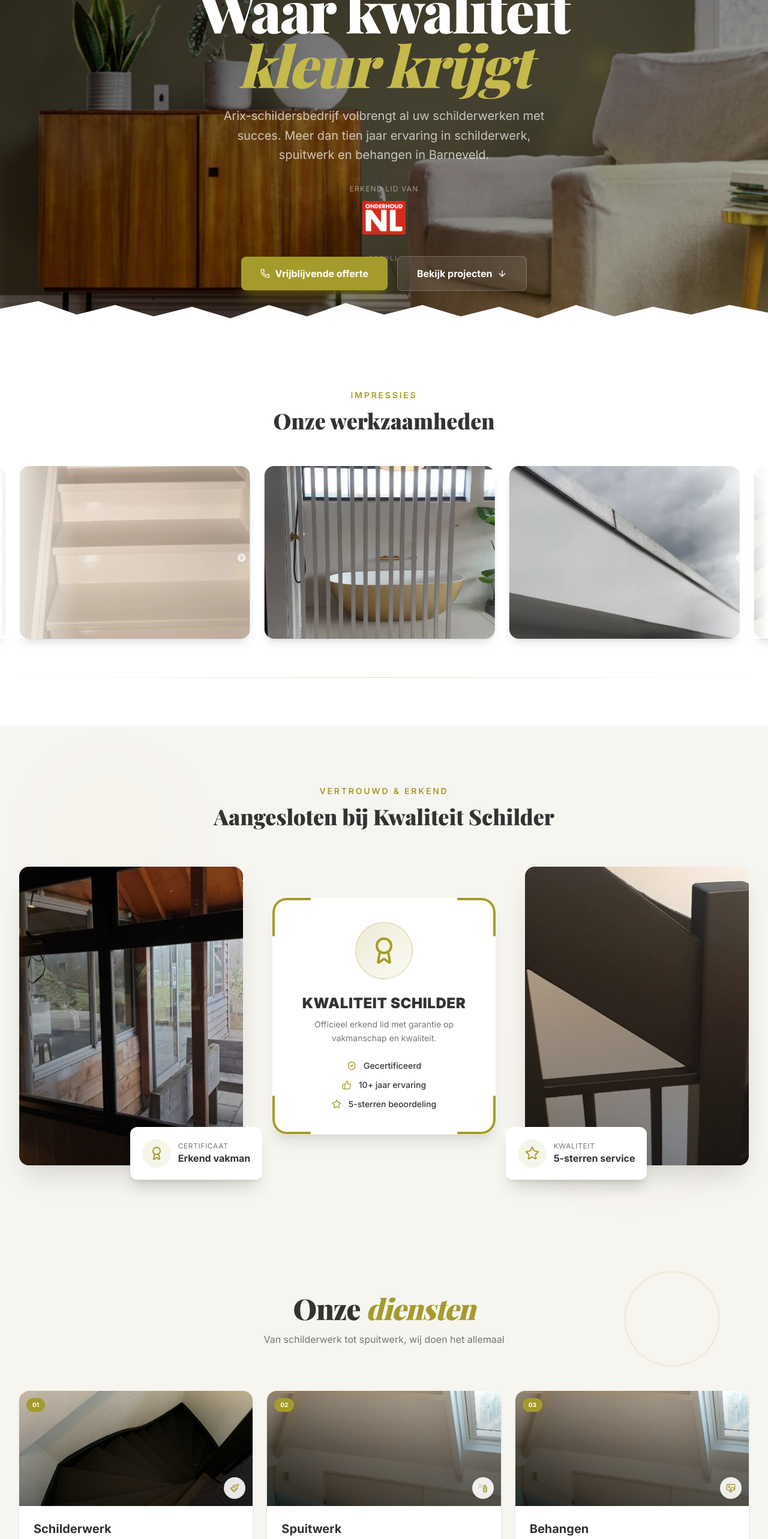
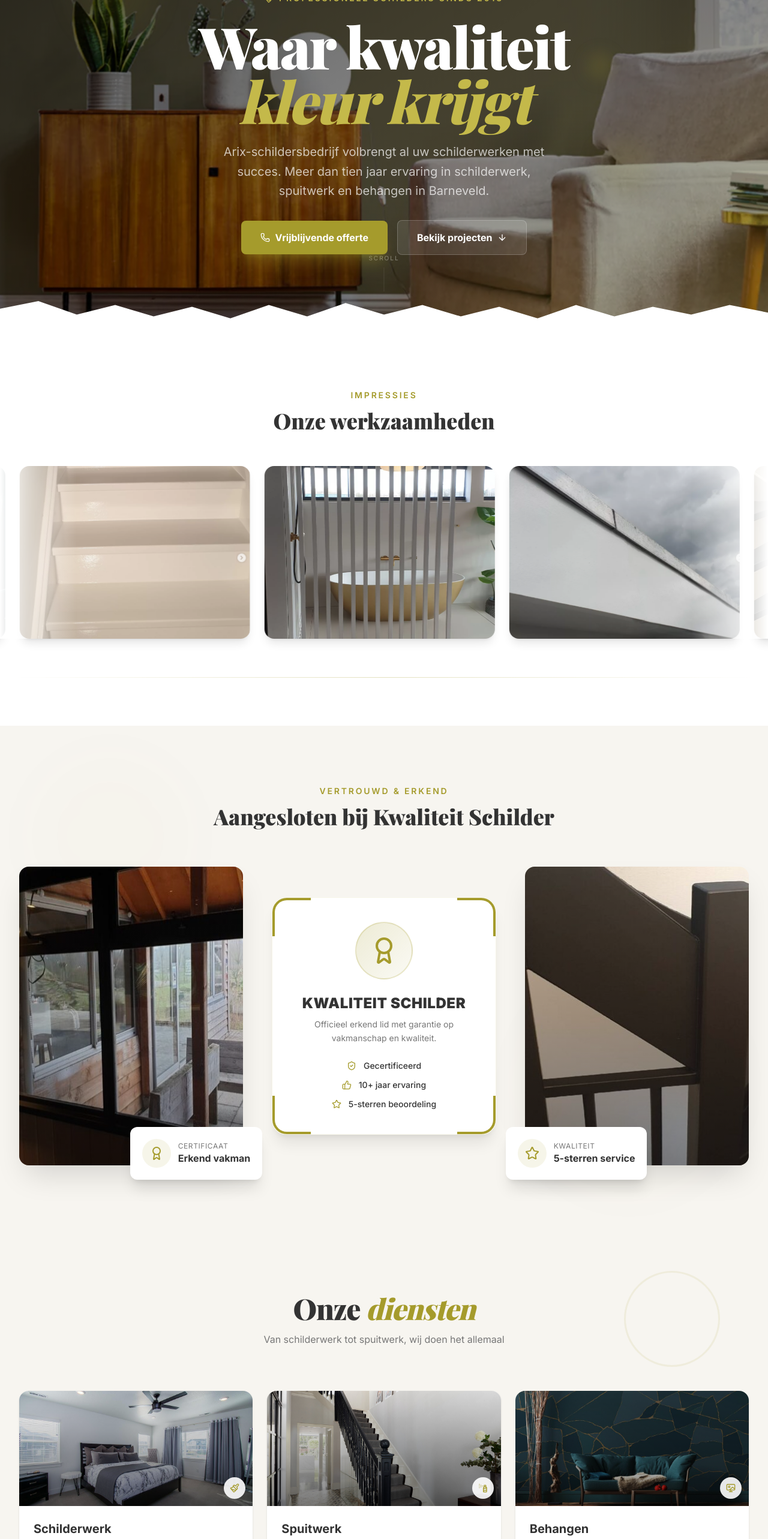
Before and after one commit to hameda9795/Arix, a Next.js app: page / in a window 1280 px wide. Shown: the part 234-2800 px from the top of the page at 60% size. Built offline with nearby package versions, Linux system fonts and the light colour scheme; a web font is replaced by a local one.

Commit message:
Update site: new before/after images, auto-animating portfolio, stats update, remove green logo

```diff
--- a/src/components/BeforeAfter.tsx
+++ b/src/components/BeforeAfter.tsx
@@ -76,7 +76,7 @@ export default function BeforeAfter() {
           >
             {/* After image (full) */}
             <img
-              src="/images/project5.jpg"
+              src="/images/binnen-na.png"
               alt="Na"
               className="absolute inset-0 w-full h-full object-contain"
               draggable={false}
@@ -88,7 +88,7 @@ export default function BeforeAfter() {
               style={{ clipPath: `inset(0 ${100 - sliderPosition}% 0 0)` }}
             >
               <img
-                src="/images/project1.jpg"
+                src="/images/binnen-voor.png"
                 alt="Voor"
                 className="absolute inset-0 w-full h-full object-contain"
                 draggable={false}
--- a/src/components/Hero.tsx
+++ b/src/components/Hero.tsx
@@ -80,27 +80,6 @@ export default function Hero() {
           Barneveld.
         </motion.p>
 
-        {/* OnderhoudNL Logo - trust badge */}
-        <motion.div
-          initial={{ opacity: 0, y: 20 }}
-          animate={{ opacity: 1, y: 0 }}
-          transition={{ duration: 0.8, delay: 0.4, ease: "easeOut" }}
-          className="flex flex-col items-center mb-6 sm:mb-8"
-        >
-          <span className="text-[10px] sm:text-xs text-white/50 uppercase tracking-widest mb-2">
-            Erkend lid van
-          </span>
-          <div className="relative w-28 h-12 sm:w-36 sm:h-14 md:w-40 md:h-16 flex items-center justify-center">
-            <Image
-              src="/images/OnderhoudNL_Standaard_RGB_zonder witruimte.png"
-              alt="OnderhoudNL erkend bedrijf"
-              fill
-              className="object-contain p-1"
-              sizes="(max-width: 640px) 112px, (max-width: 768px) 144px, 160px"
-            />
-          </div>
-        </motion.div>
-
         <motion.div
           initial={{ opacity: 0, y: 30 }}
           animate={{ opacity: 1, y: 0 }}
--- a/src/components/Portfolio.tsx
+++ b/src/components/Portfolio.tsx
@@ -6,10 +6,114 @@ import { ArrowRight } from "lucide-react";
 import ScrollReveal from "./ScrollReveal";
 
 const projects = [
-  { title: "Trap renovatie - Barneveld", tag: "Trap", image: "/images/project1.jpg", size: "large" },
-  { title: "Houtrot reparatie", tag: "Houtrot", image: "/images/project2.jpg", size: "small" },
-  { title: "Zolder transformatie", tag: "Zolder", image: "/images/project3.jpg", size: "small" },
+  {
+    title: "Trap renovatie - Barneveld",
+    tag: "Trap",
+    before: "/projecten/binnen/trap-voor.jpeg",
+    after: "/projecten/binnen/trap-na.jpeg",
+    size: "large",
+  },
+  {
+    title: "Houtrot reparatie",
+    tag: "Houtrot",
+    before: "/projecten/buiten/houtrot-voor.jpeg",
+    after: "/projecten/buiten/houtrot-na.jpeg",
+    size: "small",
+  },
+  {
+    title: "Buitendeur verven",
+    tag: "Buiten",
+    before: "/projecten/buiten/Buitendeur verven-voor.jpeg",
+    after: "/projecten/buiten/Buitendeur verven-na.jpeg",
+    size: "small",
+  },
 ];
+
+function AutoBeforeAfterCard({
+  before,
+  after,
+  title,
+  tag,
+  className = "",
+}: {
+  before: string;
+  after: string;
+  title: string;
+  tag: string;
+  className?: string;
+}) {
+  return (
+    <Link href="/projecten" className="group relative block rounded-2xl overflow-hidden">
+      <div className={`${className}`}>
+        {/* After image (background) */}
+        <img
+          src={after}
+          alt={`Na - ${title}`}
+          className="absolute inset-0 w-full h-full object-cover transition-transform duration-700 group-hover:scale-105"
+        />
+
+        {/* Before image with auto-animation */}
+        <motion.div
+          className="absolute inset-0 overflow-hidden"
+          initial={{ clipPath: "inset(0 100% 0 0)" }}
+          animate={{
+            clipPath: [
+              "inset(0 100% 0 0)",
+              "inset(0 0% 0 0)",
+              "inset(0 100% 0 0)",
+            ],
+          }}
+          transition={{
+            duration: 5,
+            repeat: Infinity,
+            ease: "easeInOut",
+          }}
+        >
+          <img
+            src={before}
+            alt={`Voor - ${title}`}
+            className="absolute inset-0 w-full h-full object-cover"
+          />
+        </motion.div>
+
+        {/* Animated divider line */}
+        <motion.div
+          className="absolute top-0 bottom-0 z-10"
+          animate={{ left: ["0%", "100%", "0%"] }}
+          transition={{
+            duration: 5,
+            repeat: Infinity,
+            ease: "easeInOut",
+          }}
+        >
+          <div className="absolute top-0 bottom-0 left-1/2 -translate-x-1/2 w-1 bg-white shadow-lg" />
+          <div className="absolute top-1/2 left-1/2 -translate-x-1/2 -translate-y-1/2 w-9 h-9 sm:w-10 sm:h-10 bg-white rounded-full shadow-xl flex items-center justify-center">
+            <ArrowRight className="w-4 h-4 sm:w-5 sm:h-5 text-text" />
+          </div>
+        </motion.div>
+
+        {/* Labels */}
+        <div className="absolute top-4 left-4 bg-black/60 text-white text-[10px] sm:text-xs font-bold px-3 py-1.5 rounded-full uppercase tracking-wider backdrop-blur-sm z-20">
+          Voor
+        </div>
+        <div className="absolute top-4 right-4 bg-gold text-white text-[10px] sm:text-xs font-bold px-3 py-1.5 rounded-full uppercase tracking-wider z-20">
+          Na
+        </div>
+
+        {/* Bottom gradient + title */}
+        <div className="absolute inset-0 bg-gradient-to-t from-black/80 via-black/20 to-transparent z-20" />
+        <div className="absolute bottom-4 sm:bottom-6 left-4 sm:left-6 right-4 z-20">
+          <span className="bg-gold text-white text-[10px] font-bold px-3 py-1.5 rounded-full uppercase tracking-wider mb-2 inline-block">
+            {tag}
+          </span>
+          <h4 className="text-white text-lg sm:text-xl font-bold">
+            {title}
+          </h4>
+        </div>
+      </div>
+    </Link>
+  );
+}
 
 export default function Portfolio() {
   return (
@@ -28,7 +132,7 @@ export default function Portfolio() {
             </h2>
             <Link
               href="/projecten"
-            className="inline-flex items-center gap-2 text-gold font-bold text-sm border-b-2 border-gold pb-1 hover:text-gold-dark hover:border-gold-dark transition-colors w-fit"
+              className="inline-flex items-center gap-2 text-gold font-bold text-sm border-b-2 border-gold pb-1 hover:text-gold-dark hover:border-gold-dark transition-colors w-fit mt-2"
             >
               Bekijk alles
               <ArrowRight className="w-4 h-4" />
@@ -46,25 +150,10 @@ export default function Portfolio() {
             transition={{ duration: 0.6 }}
             className="md:col-span-2 lg:col-span-1 lg:row-span-2"
           >
-            <Link href="/projecten" className="group relative block h-72 sm:h-80 lg:h-full min-h-[320px] lg:min-h-[520px] rounded-2xl overflow-hidden">
-              <img
-                src={projects[0].image}
-                alt={projects[0].title}
-                className="absolute inset-0 w-full h-full object-cover transition-transform duration-700 group-hover:scale-105"
-                loading="eager"
+            <AutoBeforeAfterCard
+              {...projects[0]}
+              className="relative h-72 sm:h-80 lg:h-full min-h-[320px] lg:min-h-[520px]"
             />
-              <div className="absolute inset-0 bg-gradient-to-t from-black/80 via-black/20 to-transparent" />
-              <div className="absolute top-4 sm:top-6 left-4 sm:left-6">
-                <span className="bg-gold text-white text-[10px] sm:text-xs font-bold px-3 sm:px-4 py-1.5 rounded-full uppercase tracking-wider">
-                  {projects[0].tag}
-                </span>
-              </div>
-              <div className="absolute bottom-4 sm:bottom-8 left-4 sm:left-6 right-4 sm:right-6">
-                <h4 className="text-white text-xl sm:text-2xl font-bold">
-                  {projects[0].title}
-                </h4>
-              </div>
-            </Link>
           </motion.div>
 
           {/* Small items */}
@@ -76,28 +165,10 @@ export default function Portfolio() {
               viewport={{ once: true }}
               transition={{ duration: 0.6, delay: 0.15 * (i + 1) }}
             >
-              <Link
-                href="/projecten"
-                className="group relative block h-56 sm:h-64 lg:h-60 rounded-2xl overflow-hidden"
-              >
-                <img
-                  src={project.image}
-                  alt={project.title}
-                  className="absolute inset-0 w-full h-full object-cover transition-transform duration-700 group-hover:scale-105"
-                  loading="eager"
+              <AutoBeforeAfterCard
+                {...project}
+                className="relative h-56 sm:h-64 lg:h-60"
               />
-                <div className="absolute inset-0 bg-gradient-to-t from-black/80 via-black/20 to-transparent" />
-                <div className="absolute top-4 left-4">
-                  <span className="bg-gold text-white text-[10px] font-bold px-3 py-1.5 rounded-full uppercase tracking-wider">
-                    {project.tag}
-                  </span>
-                </div>
-                <div className="absolute bottom-4 left-4 right-4">
-                  <h4 className="text-white text-lg font-bold">
-                    {project.title}
-                  </h4>
-                </div>
-              </Link>
             </motion.div>
           ))}
         </div>
--- a/src/components/Services.tsx
+++ b/src/components/Services.tsx
@@ -9,74 +9,97 @@ import {
   Wallpaper,
   TreePine,
   Sparkles,
-  PenTool,
   ArrowRight,
 } from "lucide-react";
 
 const services = [
   {
-    num: "01",
     title: "Schilderwerk",
     desc: "Binnen- en buitenschilderwerk voor woningen en bedrijfspanden.",
     href: "/diensten/schilderwerk",
     icon: Paintbrush,
-    image: "/images/service-hero-painter.jpeg",
+    image: "/images/services/pexels-photo-10450330.jpeg",
   },
   {
-    num: "02",
     title: "Spuitwerk",
     desc: "Latex spuitwerk voor een egaal resultaat zonder strepen.",
     href: "/diensten/spuitwerk",
     icon: SprayCan,
-    image: "/images/service-project-1.jpeg",
+    image: "/images/services/trinity-place-user-img7e816f8c08345a61_14-3507-1-151043c.jpg",
   },
   {
-    num: "03",
     title: "Behangen",
     desc: "Professioneel behangen met diverse materialen en patronen.",
     href: "/diensten/behangen",
     icon: Wallpaper,
-    image: "/images/project3.jpg",
+    image: "/images/services/idee-carta-da-parati-soggiorno-broken-ocean-ambientha-1024x682-1.jpg",
   },
   {
-    num: "04",
     title: "Houtrot",
     desc: "Specialist in het behandelen en repareren van houtrot.",
     href: "/diensten/houtrot",
     icon: TreePine,
-    image: "/images/service-project-2.jpeg",
+    image: "/images/services/roof-truss-gd323f3df1_1920.jpg.webp",
   },
   {
-    num: "05",
     title: "Sausklaar stucwerk",
     desc: "Muren en plafonds perfect egaal sauzen voor strak resultaat.",
     href: "/diensten/sausklaar-stucwerk",
     icon: Sparkles,
-    image: "/images/project6.jpg",
-  },
-  {
-    num: "06",
-    title: "Kitwerk",
-    desc: "Voegen, naden en kieren duurzaam afgedicht.",
-    href: "/diensten/schilderwerk",
-    icon: PenTool,
-    image: "/images/project4.jpg",
+    image: "/images/services/screenshot-2021-09-20-at-16.06.38.png",
   },
 ];
 
-const container = {
-  hidden: {},
-  show: {
-    transition: {
-      staggerChildren: 0.1,
-    },
-  },
+const cardAnimation = {
+  hidden: { opacity: 0, y: 40 },
+  show: { opacity: 1, y: 0 },
 };
 
-const item = {
-  hidden: { opacity: 0, y: 40 },
-  show: { opacity: 1, y: 0, transition: { duration: 0.5 } },
-};
+function ServiceCard({ service, delay }: { service: typeof services[0]; delay: number }) {
+  return (
+    <motion.div
+      variants={cardAnimation}
+      initial="hidden"
+      whileInView="show"
+      viewport={{ once: true, margin: "-50px" }}
+      transition={{ duration: 0.5, delay }}
+    >
+      <Link
+        href={service.href}
+        className="group block bg-white rounded-2xl overflow-hidden shadow-sm hover:shadow-xl transition-all duration-300 hover:-translate-y-1"
+      >
+        {/* Image */}
+        <div className="relative h-44 sm:h-48 overflow-hidden">
+          <img
+            src={service.image}
+            alt={service.title}
+            className="w-full h-full object-cover transition-transform duration-500 group-hover:scale-110"
+            loading="lazy"
+          />
+          <div className="absolute inset-0 bg-gradient-to-t from-black/50 to-transparent" />
+          {/* Icon */}
+          <div className="absolute bottom-3 right-3 w-9 h-9 rounded-full bg-white/90 flex items-center justify-center">
+            <service.icon className="w-4 h-4 text-gold" />
+          </div>
+        </div>
+
+        {/* Content */}
+        <div className="p-5 sm:p-6">
+          <h3 className="text-text text-lg sm:text-xl font-bold mb-2 group-hover:text-gold transition-colors">
+            {service.title}
+          </h3>
+          <p className="text-text-light text-sm leading-relaxed mb-4">
+            {service.desc}
+          </p>
+          <span className="inline-flex items-center gap-1.5 text-gold font-bold text-xs uppercase tracking-wider">
+            Lees meer
+            <ArrowRight className="w-3.5 h-3.5 transition-transform group-hover:translate-x-1" />
+          </span>
+        </div>
+      </Link>
+    </motion.div>
+  );
+}
 
 export default function Services() {
   return (
@@ -102,56 +125,19 @@ export default function Services() {
           </motion.div>
         </ScrollReveal>
 
-        {/* Cards Grid */}
-        <motion.div
-          variants={container}
-          initial="hidden"
-          whileInView="show"
-          viewport={{ once: true, margin: "-50px" }}
-          className="grid grid-cols-1 sm:grid-cols-2 lg:grid-cols-3 gap-5 sm:gap-6"
-        >
-          {services.map((service) => (
-            <motion.div key={service.num} variants={item}>
-              <Link
-                href={service.href}
-                className="group block bg-white rounded-2xl overflow-hidden shadow-sm hover:shadow-xl transition-all duration-300 hover:-translate-y-1"
-              >
-                {/* Image */}
-                <div className="relative h-44 sm:h-48 overflow-hidden">
-                  <img
-                    src={service.image}
-                    alt={service.title}
-                    className="w-full h-full object-cover transition-transform duration-500 group-hover:scale-110"
-                    loading="lazy"
-                  />
-                  <div className="absolute inset-0 bg-gradient-to-t from-black/50 to-transparent" />
-                  {/* Number badge */}
-                  <span className="absolute top-3 left-3 bg-gold text-white text-[10px] font-bold px-2.5 py-1 rounded-full">
-                    {service.num}
-                  </span>
-                  {/* Icon */}
-                  <div className="absolute bottom-3 right-3 w-9 h-9 rounded-full bg-white/90 flex items-center justify-center">
-                    <service.icon className="w-4 h-4 text-gold" />
-                  </div>
-                </div>
+        {/* Row 1: 3 items */}
+        <div className="grid grid-cols-1 sm:grid-cols-2 lg:grid-cols-3 gap-5 sm:gap-6">
+          {services.slice(0, 3).map((service, index) => (
+            <ServiceCard key={service.title} service={service} delay={index * 0.1} />
+          ))}
+        </div>
 
-                {/* Content */}
-                <div className="p-5 sm:p-6">
-                  <h3 className="text-text text-lg sm:text-xl font-bold mb-2 group-hover:text-gold transition-colors">
-                    {service.title}
-                  </h3>
-                  <p className="text-text-light text-sm leading-relaxed mb-4">
-                    {service.desc}
-                  </p>
-                  <span className="inline-flex items-center gap-1.5 text-gold font-bold text-xs uppercase tracking-wider">
-                    Lees meer
-                    <ArrowRight className="w-3.5 h-3.5 transition-transform group-hover:translate-x-1" />
-                  </span>
-                </div>
-              </Link>
-            </motion.div>
+        {/* Row 2: 2 items centered */}
+        <div className="grid grid-cols-1 sm:grid-cols-2 gap-5 sm:gap-6 max-w-2xl xl:max-w-3xl mx-auto mt-5 sm:mt-6">
+          {services.slice(3).map((service, index) => (
+            <ServiceCard key={service.title} service={service} delay={(index + 3) * 0.1} />
           ))}
-        </motion.div>
+        </div>
       </div>
     </section>
   );
--- a/src/components/Stats.tsx
+++ b/src/components/Stats.tsx
@@ -2,13 +2,13 @@
 
 import { useRef, useEffect, useState } from "react";
 import { motion, useInView, useScroll, useTransform } from "framer-motion";
-import { Calendar, Award, Users, Paintbrush } from "lucide-react";
+import { Calendar, Award, CheckCircle, ThumbsUp } from "lucide-react";
 
 const stats = [
   { icon: Calendar, value: 10, suffix: "+", label: "Jaar ervaring" },
   { icon: Award, value: 3, suffix: " jaar", label: "Garantie op werk" },
-  { icon: Users, value: 500, suffix: "+", label: "Tevreden klanten" },
-  { icon: Paintbrush, value: 1000, suffix: "+", label: "Projecten voltooid" },
+  { icon: CheckCircle, value: 100, suffix: "%", label: "Strak resultaat" },
+  { icon: ThumbsUp, value: 99, suffix: "%", label: "Klanttevredenheid" },
 ];
 
 function AnimatedCounter({ value, suffix }: { value: number; suffix: string }) {
```
Also changed, not shown: src/components/OverOnsContent.tsx (+3 -22 lines), public/images/binnen-na.png (added), public/images/binnen-voor.png (added). Lines whose indentation alone changed are shown as unchanged.
